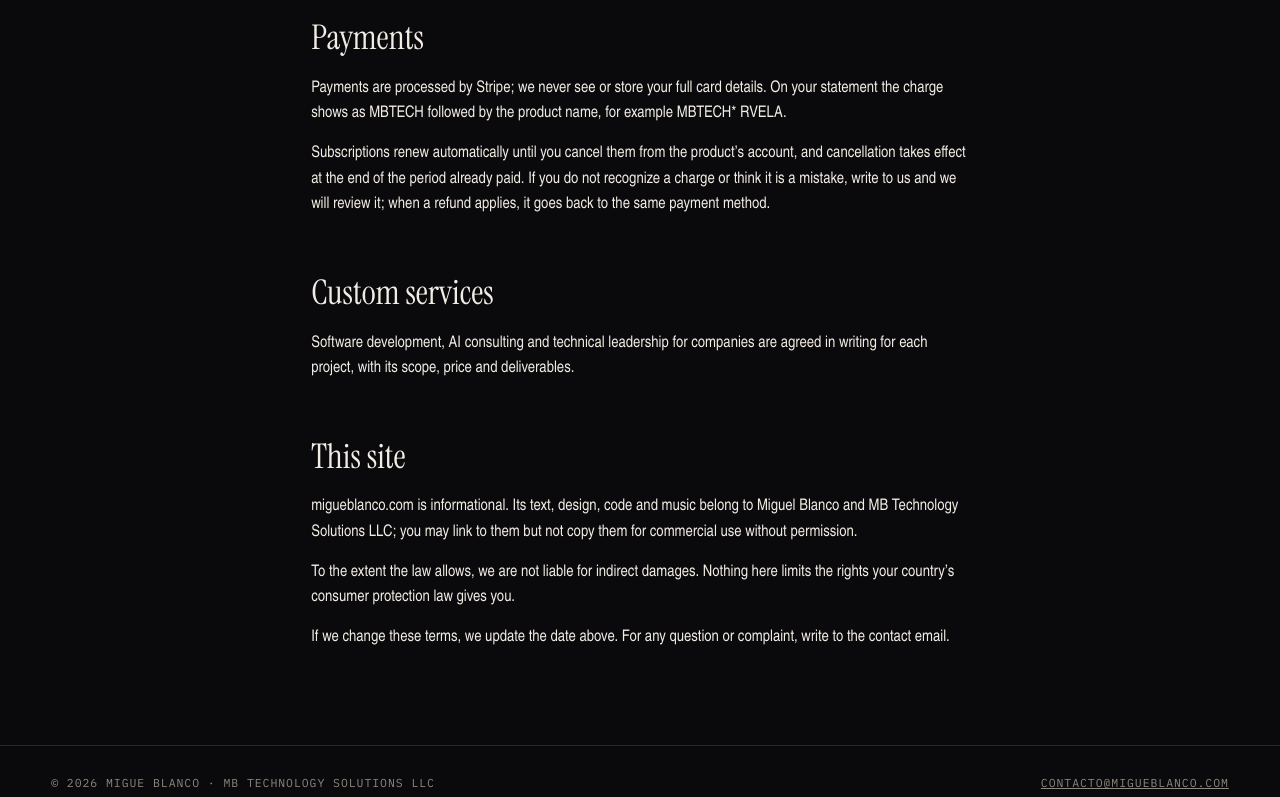
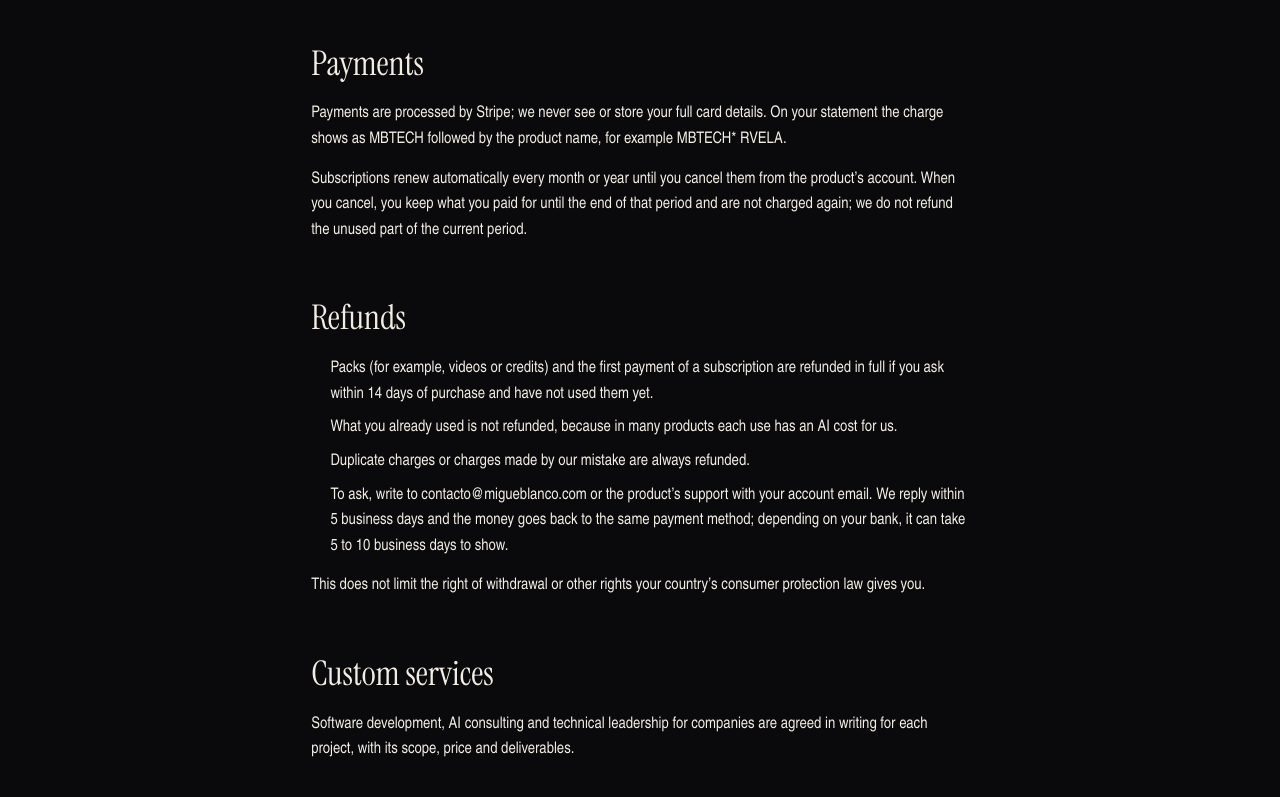
Before and after one commit to mikews93/portfolio, an Astro site: page /en/terms in a window 1280 px wide. Shown: the part 992-1789 px from the top of the page. Built offline with nearby package versions, Linux system fonts and the light colour scheme; Astro itself is replaced by a stand-in of ours.

Commit message:
feat: política de reembolso de 14 días para todos los productos
Co-Authored-By: Claude Opus 5.5 <noreply@anthropic.com>
Claude-Session: https://claude.ai/code/session_016uTuBsZAJyigNP2FxZNH8W

```diff
--- a/src/components/Legal.astro
+++ b/src/components/Legal.astro
@@ -59,8 +59,8 @@ const linkFor = (p: (typeof legal)[number]) => (page === 'terms' ? p.terms : p.p
         <p>
           {page === 'terms'
             ? es
-              ? 'Cada producto tiene sus propios términos, y esos mandan sobre lo que uses ahí: planes, precios, cancelación y reembolsos.'
-              : 'Each product has its own terms, and they govern what you use there: plans, prices, cancellation and refunds.'
+              ? 'Cada producto tiene sus propios términos, que mandan sobre lo que uses ahí: planes, precios y uso. La política de pagos, cancelación y reembolsos de abajo vale para todos.'
+              : 'Each product has its own terms, which govern what you use there: plans, prices and use. The payment, cancellation and refund policy below applies to all of them.'
             : es
               ? 'Cada producto explica qué datos guarda, para qué y con quién los comparte en su propia política.'
               : 'Each product explains what data it keeps, why and who it shares it with in its own policy.'}
@@ -95,8 +95,32 @@ const linkFor = (p: (typeof legal)[number]) => (page === 'terms' ? p.terms : p.p
               </p>
               <p>
                 {es
-                  ? 'Las suscripciones se renuevan solas hasta que las canceles desde la cuenta del producto, y la cancelación vale al final del periodo ya pagado. Si no reconoces un cobro o crees que es un error, escríbenos y lo revisamos; cuando corresponde un reembolso, vuelve al mismo medio de pago.'
-                  : 'Subscriptions renew automatically until you cancel them from the product’s account, and cancellation takes effect at the end of the period already paid. If you do not recognize a charge or think it is a mistake, write to us and we will review it; when a refund applies, it goes back to the same payment method.'}
+                  ? 'Las suscripciones se renuevan solas cada mes o cada año hasta que las canceles desde la cuenta del producto. Al cancelar, sigues usando lo que pagaste hasta el final de ese periodo y no se vuelve a cobrar; no devolvemos la parte proporcional del periodo en curso.'
+                  : 'Subscriptions renew automatically every month or year until you cancel them from the product’s account. When you cancel, you keep what you paid for until the end of that period and are not charged again; we do not refund the unused part of the current period.'}
+              </p>
+            </section>
+            <section id={es ? 'reembolsos' : 'refunds'}>
+              <h2>{es ? 'Reembolsos' : 'Refunds'}</h2>
+              <ul class="legal__bullets">
+                {(es
+                  ? [
+                      'Los paquetes (por ejemplo, videos o chispas) y el primer pago de una suscripción se devuelven completos si lo pides dentro de los 14 días siguientes a la compra y todavía no los usaste.',
+                      'Lo que ya usaste no se devuelve, porque en muchos productos cada uso tiene un costo de IA para nosotros.',
+                      'Los cobros duplicados o hechos por un error nuestro se devuelven siempre.',
+                      `Para pedirlo, escribe a ${site.email} o al soporte del producto con el correo de tu cuenta. Respondemos en máximo 5 días hábiles y el dinero vuelve al mismo medio de pago; según tu banco, puede tardar de 5 a 10 días hábiles en verse.`,
+                    ]
+                  : [
+                      'Packs (for example, videos or credits) and the first payment of a subscription are refunded in full if you ask within 14 days of purchase and have not used them yet.',
+                      'What you already used is not refunded, because in many products each use has an AI cost for us.',
+                      'Duplicate charges or charges made by our mistake are always refunded.',
+                      `To ask, write to ${site.email} or the product’s support with your account email. We reply within 5 business days and the money goes back to the same payment method; depending on your bank, it can take 5 to 10 business days to show.`,
+                    ]
+                ).map((x) => <li>{x}</li>)}
+              </ul>
+              <p>
+                {es
+                  ? 'Esto no limita el derecho de retracto ni otros derechos que te dé la ley de protección al consumidor de tu país.'
+                  : 'This does not limit the right of withdrawal or other rights your country’s consumer protection law gives you.'}
               </p>
             </section>
             <section>
--- a/src/styles/global.css
+++ b/src/styles/global.css
@@ -2114,6 +2114,14 @@ section {
   text-decoration-color: var(--red);
   text-underline-offset: 3px;
 }
+.legal__bullets {
+  margin: 0 0 14px;
+  padding-left: 1.2em;
+  line-height: 1.6;
+}
+.legal__bullets li {
+  margin-bottom: 8px;
+}
 .legal__list {
   list-style: none;
   padding: 0;
```
